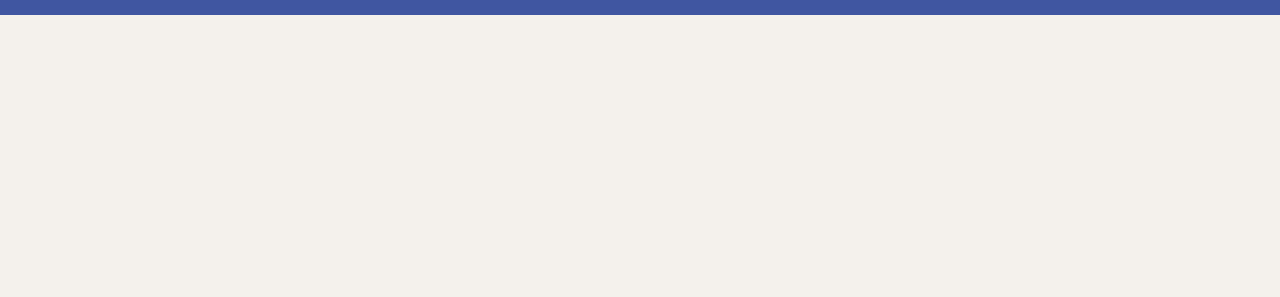
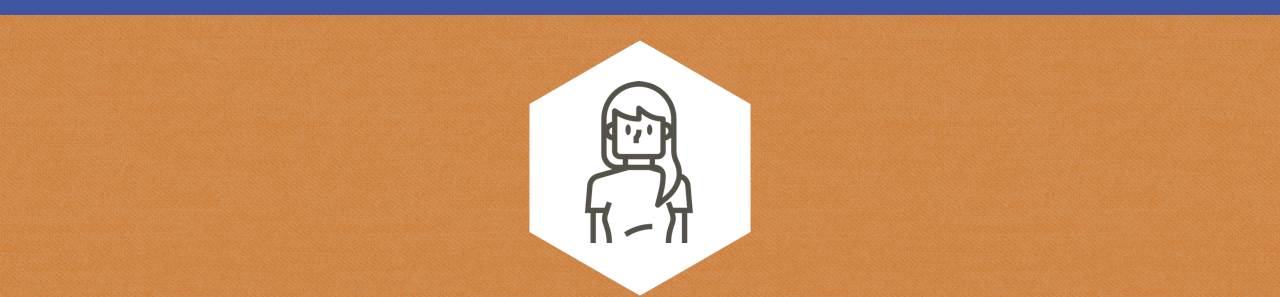
Before and after one commit to ascotlan/my-tweeter, a website: page public/index.html in a window 1280 px wide. Shown: the part 105-402 px from the top of the page. Drawn offline with nearby package versions, Linux system fonts and the light colour scheme.

Commit message:
Implemented the header element with corresponding styling, text and avatar image

```diff
--- a/public/index.html
+++ b/public/index.html
@@ -31,6 +31,7 @@
     <!-- App CSS -->
     <link rel="stylesheet" href="/styles/layout.css" type="text/css" />
     <link rel="stylesheet" href="/styles/nav.css" type="text/css" />
+    <link rel="stylesheet" href="/styles/header.css" type="text/css" />
 
     <!-- External JS -->
     <script src="https://ajax.googleapis.com/ajax/libs/jquery/3.4.1/jquery.min.js"></script>
@@ -49,6 +50,15 @@
       </div>
     </nav>
 
+    <header class="header">
+      <div>
+        <img src="/images/profile-hex.png" />
+      </div>
+      <div>
+        <h2>Your Name</h2>
+      </div>
+    </header>
+
     <!-- Page-specific (main) content here -->
     <main class="container"></main>
   </body>
--- /dev/null
+++ b/public/styles/header.css
@@ -0,0 +1,13 @@
+.header {
+  height: 400px;
+  width: 100%;
+  padding: 290px 0 160px;
+  background-color: #cf711f;
+  background-image: url("../images/45-degree-fabric-light.png");
+
+  display: flex;
+  flex-direction: column;
+  align-items: center;
+  justify-content: center;
+  gap: 0.5em;
+}
--- a/public/styles/nav.css
+++ b/public/styles/nav.css
@@ -8,6 +8,7 @@
   width: 100vw;
   padding: 0 1.5em;
   color: #ffffff;
+  position: fixed;
 
   display: flex;
   justify-content: space-between;
@@ -21,7 +22,7 @@
 
 .nav-action {
   font-size: 20px;
-
+  letter-spacing: 0.7px;
   display: flex;
   flex-direction: column;
   align-items: center;
```
Also changed, not shown: public/styles/layout.css (+5 -5 lines), public/images/45-degree-fabric-light.png (added).
